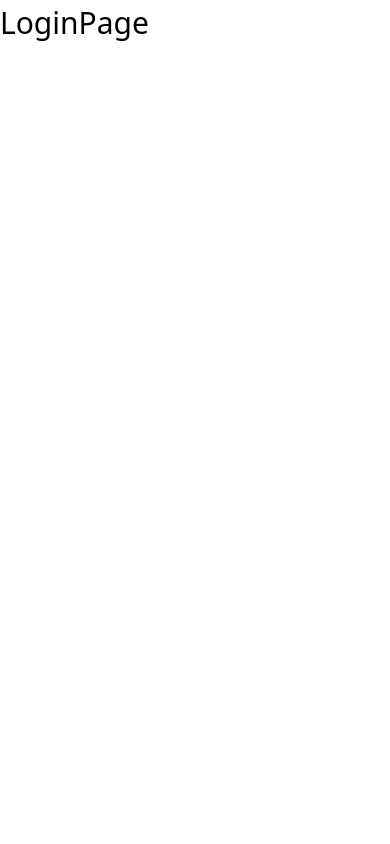
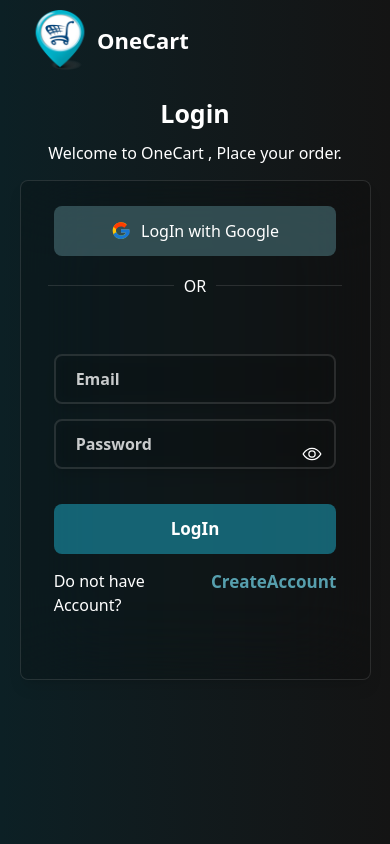
Before and after one commit to YatinGaur1/oneCart, a React (Vite) app in the folder frontend/: page /login in a window 390 px wide. Built offline with nearby package versions, Linux system fonts and the light colour scheme.

Commit message:
feat: implement LoginPage with Google sign-in option and responsive design; fix import case sensitivity

```diff
--- a/frontend/package.json
+++ b/frontend/package.json
@@ -11,6 +11,7 @@
   },
   "dependencies": {
     "@tailwindcss/vite": "^4.1.12",
+    "axios": "^1.11.0",
     "react": "^19.1.1",
     "react-dom": "^19.1.1",
     "react-icons": "^5.5.0",
--- a/frontend/src/App.jsx
+++ b/frontend/src/App.jsx
@@ -1,7 +1,7 @@
 import {Route, Routes } from "react-router-dom"
 import { RegistrationPage } from "./pages/RegistrationPage.jsx"
 import { HomePage } from "./pages/HomePage.jsx"
-import { Loginpage } from "./pages/LoginPage.jsx"
+import { LoginPage } from "./pages/LoginPage.jsx"
 
 export const  App=()=>{
   return(
@@ -9,7 +9,7 @@
     <Routes>
       <Route path="/signup" element={<RegistrationPage/>}/>
       <Route path="/" element={<HomePage/>}/>
-      <Route path="/login" element={<Loginpage/>}/>
+      <Route path="/login" element={<LoginPage/>}/>
     </Routes>
   </>
   )
--- a/frontend/src/pages/LoginPage.jsx
+++ b/frontend/src/pages/LoginPage.jsx
@@ -1,7 +1,55 @@
-export const Loginpage=()=>{
-    return (
-        <>
-        <div className="text-[30px]">LoginPage</div>
-        </>
-    )
+import Logo from "../assets/logo.png"
+import google from "../assets/google.svg"
+import {useNavigate} from "react-router-dom"
+import { IoEyeOutline } from "react-icons/io5";
+import { IoEyeOff } from "react-icons/io5";
+import { useState } from "react";
+export const LoginPage=()=>{
+  let [show,setShow]=useState(false)
+  let navigate = useNavigate()
+  return (
+    <div className="w-[100vw] h-[100vh] bg-gradient-to-l from-[#141414] to-[#0c2025] text-[white] flex flex-col items-center justify-start">
+
+      <div className="w-[100%] h-[80px] flex items-center justify-start px-[30px] gap-[7px] " >
+        <img className="w-[60px] cursor-pointer"src={Logo} alt="NoImage"onClick={()=>navigate("/")}/>
+        <h1 className="text-[22px] font-bold cursor-pointer " onClick={()=>navigate("/")}>OneCart</h1>
+      </div>
+
+      <div className=" w-[100%] h-[100px] flex items-center flex-col justify-center gap-[9px]">
+        <span className="text-[25px] font-semibold">Login</span>
+        <span className="text-[16px]">Welcome to OneCart , Place your order.</span>
+      </div>
+
+      <div className="max-w-[600px] w-[90%] h-[500px] bg-[#00000025]  border-[0.25px]  border-[#96969635]  backdrop-blur-2xl rounded-lg shadow-lg flex items-center justify-center ">
+
+        <form action="" className="w-[90%] h-[90%] flex flex-col items-center justify-start gap-[20px]">
+
+              <div className="w-[90%] h-[50px] bg-[#42656cae] rounded-lg flex items-center justify-center gap-[10px] py-[20px] cursor-pointer">
+                <img src={google} alt="" className="w-[20px]"/>LogIn with Google
+              </div>
+
+              <div className="w-[100%] h-[20px] flex items-center justify-center gap-[10px]">
+                <div className="w-[40%] h-[1px] bg-[#96969635]"></div>OR<div className="w-[40%] h-[1px] bg-[#96969635]"></div>
+              </div>
+
+              <div className="w-[90%] h-[400px] flex flex-col items-center justify-center gap-[15px] relative">
+
+                  <input type="email" placeholder="Email" required className="w-[100%] h-[50px] border-[2px] border-[#96969635] backdrop-blur-sm rounded-lg shadow-lg bg-transparent placeholder-[#ffffffc7] px-[20px] font-semibold"/>
+
+                    <input type={show?'text':'password'} placeholder="Password" required className="w-[100%] h-[50px] border-[2px] border-[#96969635] backdrop-blur-sm rounded-lg shadow-lg bg-transparent placeholder-[#ffffffc7] px-[20px] font-semibold"/>
+
+                   {!show? <IoEyeOutline className=" w-[20px] h-[20px] cursor-pointer absolute right-[5%] top-[38%]" onClick={()=>setShow(prev => !prev)} />:<IoEyeOff className=" w-[20px] h-[20px] cursor-pointer absolute right-[5%] top-[38%]" onClick={()=>setShow(prev => !prev)}/>}
+
+                    <button className="w-[100%] h-[50px]  bg-[#1a879dae] rounded-lg flex items-center justify-center mt-[20px] text-[17px] font-semibold
+                     cursor-pointer">LogIn</button>
+
+                     <p className="flex gap-[7px]">Do not have  Account?<span className="text-[#78e0f5ae] text-[17px] font-semibold cursor-pointer" onClick={()=>navigate('/signup')}>CreateAccount</span>
+                     </p>
+              </div>
+        </form>
+
+      </div>
+
+    </div>
+  )
 }
```
Also changed, not shown: 1 other file (tests, documents, lock files or other folders).
